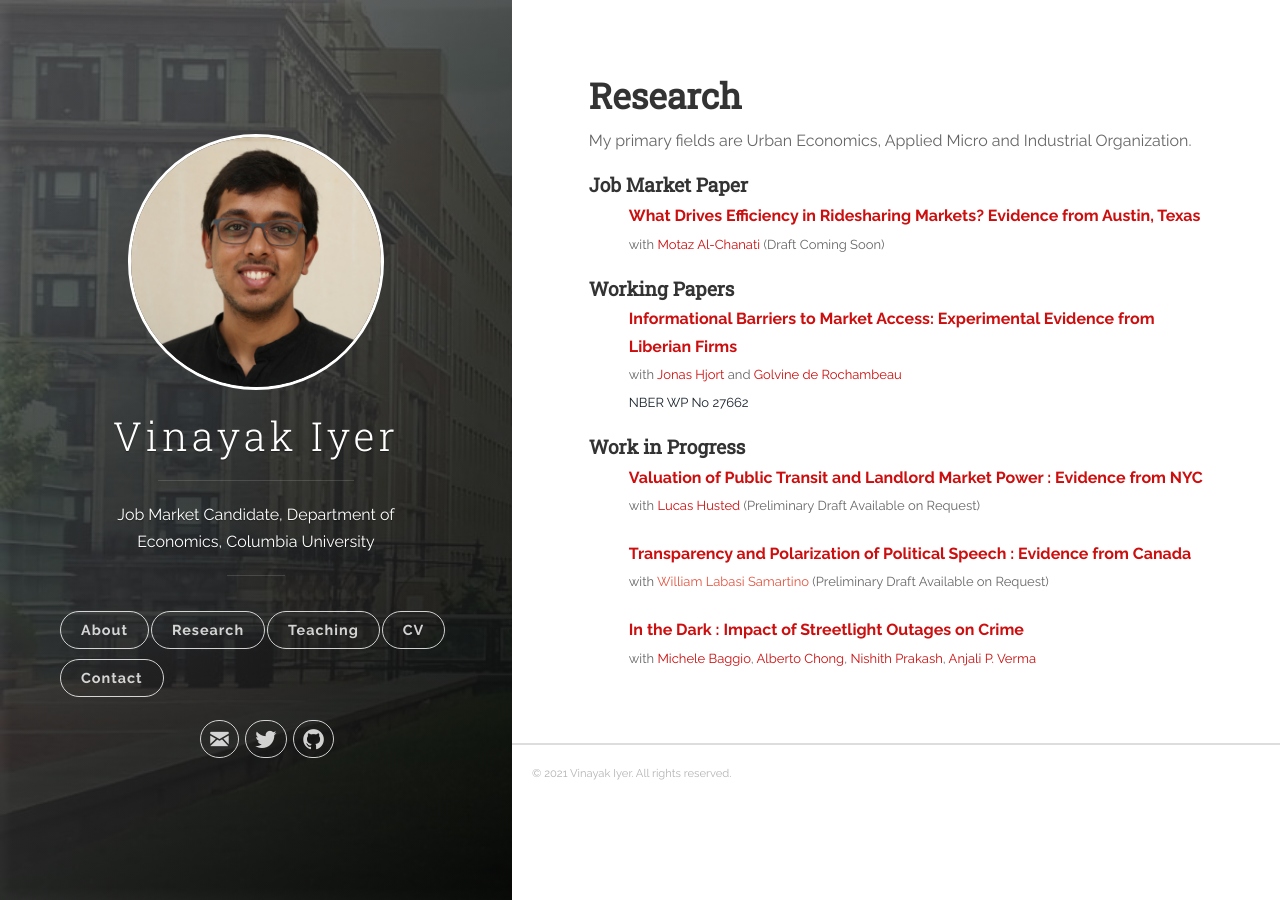
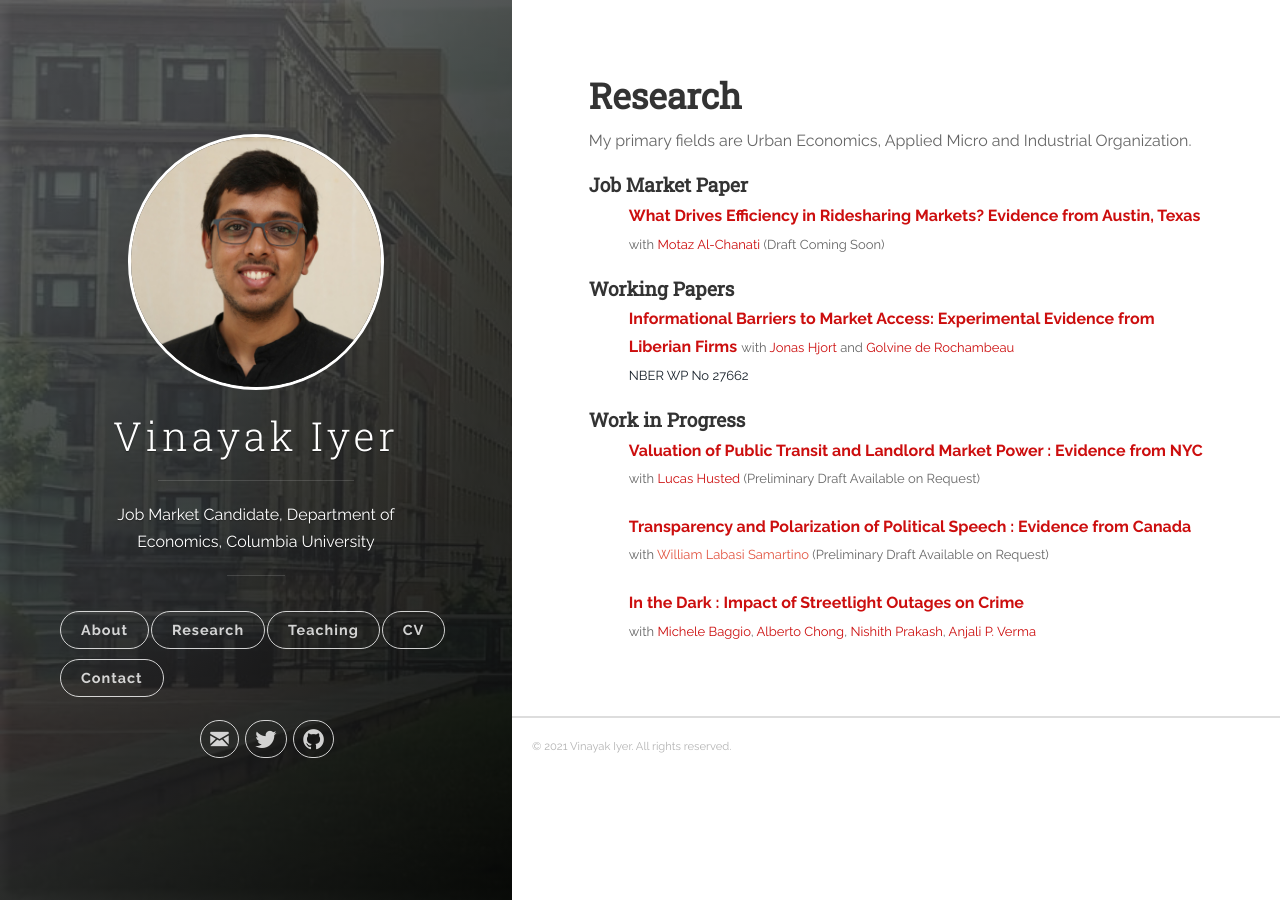
Before and after one commit to vinayakiyer/vinayakiyer.github.io, a Jekyll site: the page built from _posts/2018-06-13-research.markdown, in a window 1280 px wide. Built offline with Jekyll 4.4.1, drawn with Linux system fonts in a browser that asks for light colours.

Commit message:
Update 2018-06-13-research.markdown

```diff
--- a/_posts/2018-06-13-research.markdown
+++ b/_posts/2018-06-13-research.markdown
@@ -24,7 +24,7 @@ tags: [jekyll]
 
 <h4 id="working-papers"><strong>Working Papers</strong></h4>
 <ul>
-  <p><b><font size="3"><span style="color:#505050;"><strong><a href="{{ site.baseurl }}/files/HjortIyerDeRochambeau_091121_everything.pdf" style="color:#cc0e0e;" target="_blank">Informational Barriers to Market Access: Experimental Evidence from Liberian Firms</a></strong></span></font> <br/><font size="2">with <a href="https://sites.google.com/site/jonashjort/" style="color:#cc0e0e;" target="_blank">Jonas Hjort</a> and <a href="https://golvine.com/" style="color:#cc0e0e;" target="_blank">Golvine de Rochambeau</a></font></b>
+  <p><b><font size="3"><span style="color:#505050;"><strong><a href="{{ site.baseurl }}/files/HjortIyerDeRochambeau_091121_everything.pdf" style="color:#cc0e0e;" target="_blank">Informational Barriers to Market Access: Experimental Evidence from Liberian Firms</a></strong></span></font> <font size="2">with <a href="https://sites.google.com/site/jonashjort/" style="color:#cc0e0e;" target="_blank">Jonas Hjort</a> and <a href="https://golvine.com/" style="color:#cc0e0e;" target="_blank">Golvine de Rochambeau</a></font></b>
   <br/><font size="2"><a href="https://www.nber.org/papers/w27662?utm_campaign=ntwh" style="color:#17202a;">NBER WP No 27662</a></font></p></ul>
 
 <!--(<a href=".{{ site.baseurl }}/files/Paper2.pdf" target="_blank"><em>Draft</em></a>)-->
```
